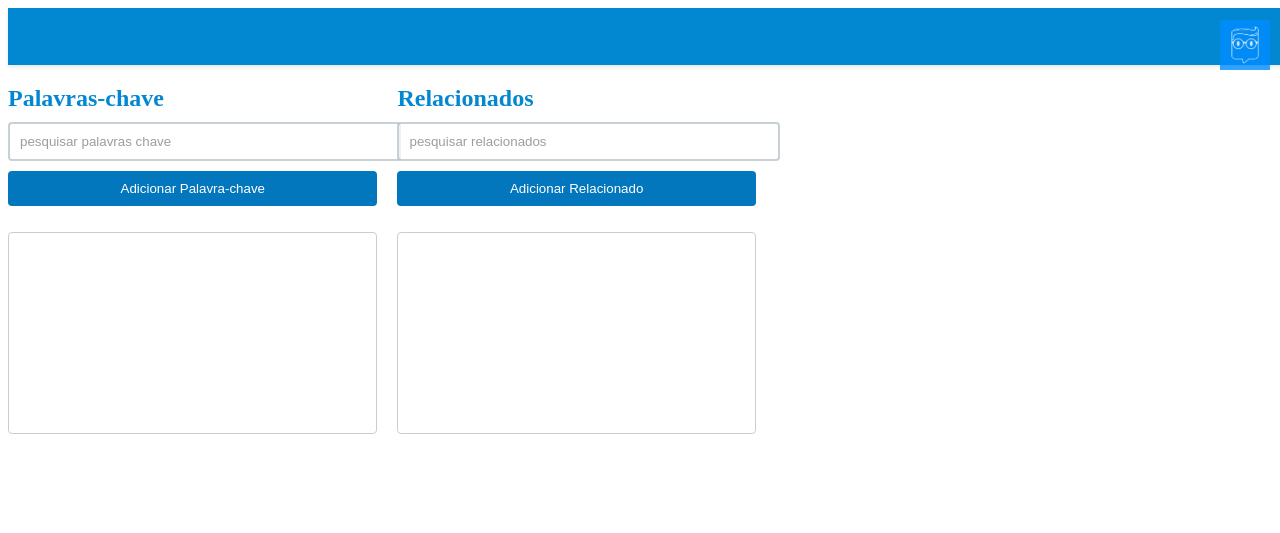
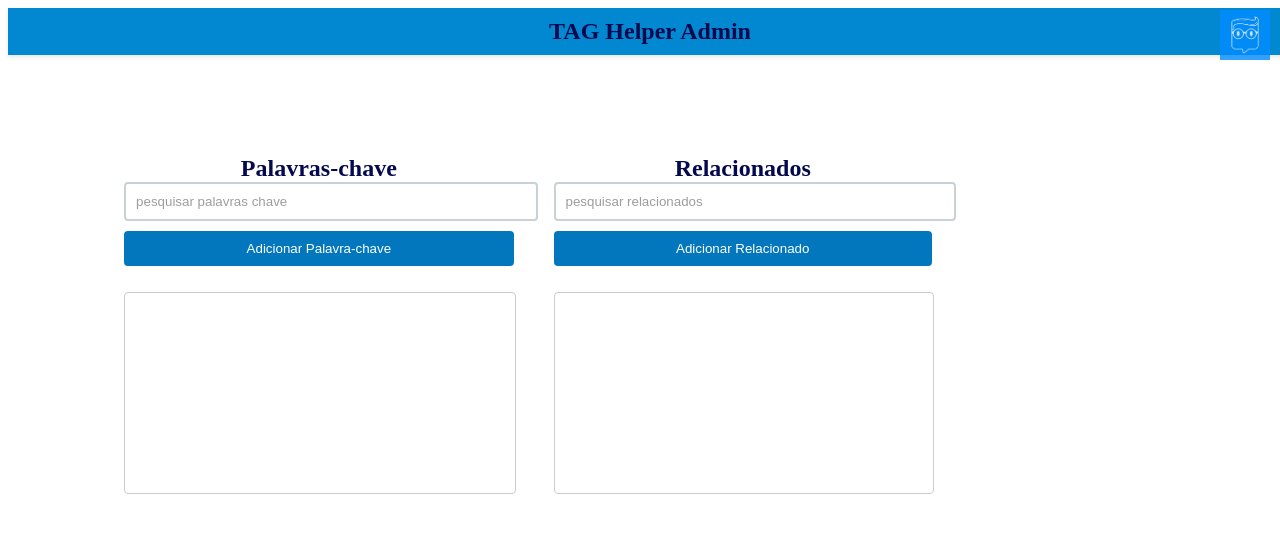
Before and after one commit to infinitycreationsanota/TAGheper, a plain HTML site: page index.html in a window 1280 px wide. Drawn offline with Linux system fonts and the light colour scheme.

Commit message:
Update styles.css

```diff
--- a/styles.css
+++ b/styles.css
@@ -1,14 +1,14 @@
 css
 body {
-    font-family: 'Helvetica', sans-serif;
-    background-color: #dcf6fa; /* Light cyan background */
+    font-family: 'Arial', sans-serif;
+    background-color: #e0f7fa; /* Light cyan background */
     color: #333;
     margin: 0;
-    padding: 20px;
+    padding: 0;
+    height: 100vh;
     display: flex;
-    justify-content: center;
+    flex-direction: column;
     align-items: center;
-    height: 100vh;
 }
 
 header {
@@ -21,28 +21,32 @@ header {
 }
 
 header h1 {
-    color: #0288d1;
+    color: rgb(4, 9, 78);
     margin: 0;
-}
-
-img.logo {
-    position: absolute;
-    top: 20px;
-    right: 10px;
-    width: 50px; /* Tamanho pequeno a médio */
-    opacity: 0.8; /* Transparência leve */
+    font-size: 1.5em;
 }
 
 #tag-helper {
     display: flex;
-    gap: 20px;
-    max-width: 800px;
+    justify-content: center;
+    gap: 40px;
+    max-width: 1000px;
     width: 100%;
+    margin-top: 20px;
+    padding: 20px;
+}
+
+.list-group {
+    display: flex;
+    flex-direction: column;
+    align-items: center;
+    width: 45%;
 }
 
 h2 {
-    color: #0288d1; /* Sky blue for titles */
-    margin-bottom: 10px;
+    color: rgb(4, 9, 78); /* Sky blue for titles */
+    margin-bottom: 0px;
+    text-align: center;
 }
 
 input[type="text"] {
@@ -61,13 +65,13 @@ input[type="text"]:focus {
 }
 
 button {
-    padding: 10px;
+    padding: 10px 20px;
     background-color: #0277bd;
     color: white;
     border: none;
     border-radius: 4px;
+    cursor: pointer;
     margin-bottom: 10px;
-    cursor: pointer;
     width: 100%;
 }
 
@@ -83,6 +87,7 @@ ul {
     background: white;
     border: 1px solid #cccccc;
     border-radius: 4px;
+    width: 100%;
 }
 
 li {
@@ -100,12 +105,10 @@ li.selected {
     border-left: 5px solid #03a9f4; /* Highlight color for selected items */
 }
 
-li div {
-    display: inline-block;
-    width: 90%;
+img.logo {
+    position: absolute;
+    top: 10px;
+    right: 10px;
+    width: 50px; /* Tamanho pequeno a médio */
+    opacity: 0.8; /* Transparência leve */
 }
-
-li span {
-    font-size: 0.8em;
-    color: #777;
-}
```
